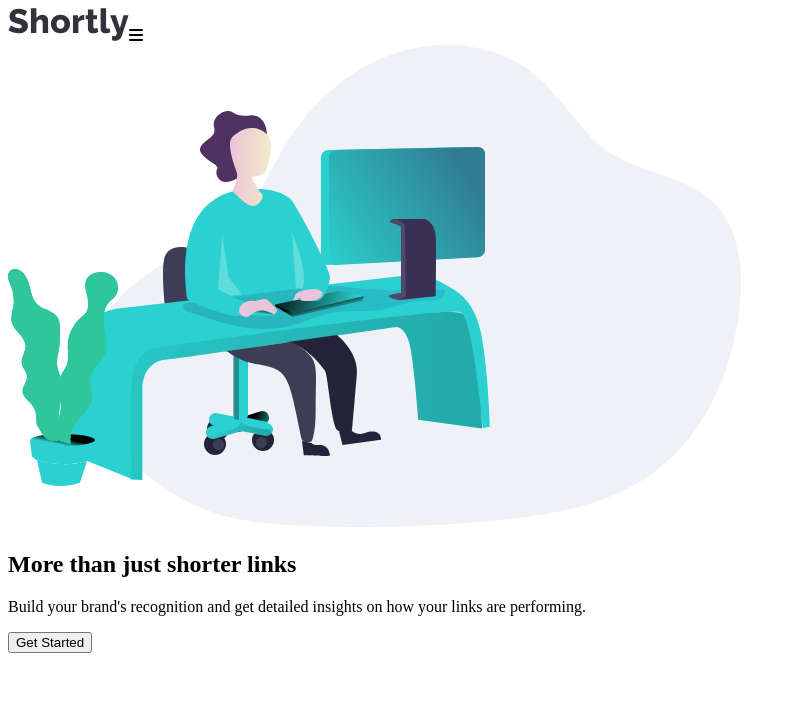
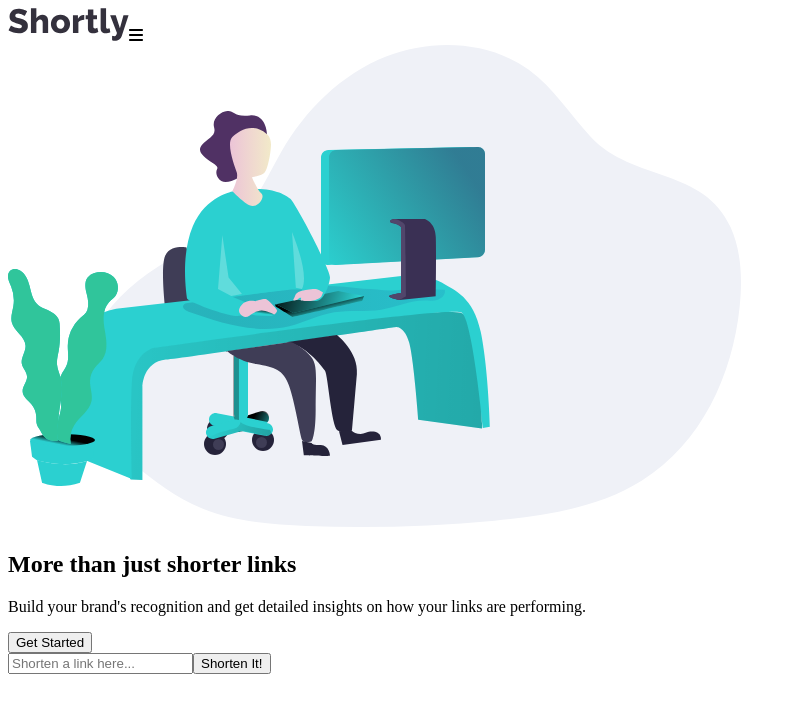
Before and after one commit to ning-sy210/url-shortening-landing-page, a React (Vite) app: page / in a window 1280 px wide. Shown: the top 712 px of the page, without its empty margins (0-796 px from the left). Built offline with nearby package versions, Linux system fonts and the light colour scheme.

Commit message:
feat: implement link shortener section

```diff
--- a/src/components/mainSection/HeroSection.tsx
+++ b/src/components/mainSection/HeroSection.tsx
@@ -21,6 +21,18 @@ const HeroSection = () => {
       >
         Get Started
       </button>
+
+      {/* TODO: bg-shorten-link (background-image) not working for some reason*/}
+      <div className="mt-2 relative top-20 h-40 content bg-primary-2 bg-shorten-link px-6 py-6 rounded-xl grid gap-y-4">
+        <input
+          type="url"
+          placeholder="Shorten a link here..."
+          className="rounded-md px-4 text-default"
+        />
+        <button type="button" className="cta-btn rounded-md font-bold">
+          Shorten It!
+        </button>
+      </div>
     </section>
   );
 };
--- a/src/components/mainSection/MainSection.tsx
+++ b/src/components/mainSection/MainSection.tsx
@@ -4,6 +4,8 @@ const MainSection = () => {
   return (
     <main className="child-grid mt-[1.875rem] ">
       <HeroSection />
+
+      <div className="full-width h-20 bg-red-200"></div>
     </main>
   );
 };
--- a/src/global.css
+++ b/src/global.css
@@ -24,6 +24,11 @@
     grid-template-columns: subgrid;
     grid-column: 1 / -1;
   }
+
+  .cta-btn {
+    @apply bg-primary-1;
+    color: white;
+  }
 }
 
 @layer utilities {
--- a/tailwind.config.js
+++ b/tailwind.config.js
@@ -13,6 +13,7 @@ export default {
       sans: ["Poppins", "sans-serif"],
     },
     fontSize: {
+      default: "1rem",
       "mobile-body": [
         "1.125rem", // 18px
         {
@@ -48,6 +49,10 @@ export default {
       gridTemplateColumns: {
         subgrid: "subgrid",
       },
+      backgroundImage: {
+        // TODO: find out why below is not working
+        "shorten-link": "url('./src/assets/images/bg-shorten-mobile.svg')",
+      },
     },
   },
   plugins: [],
```
